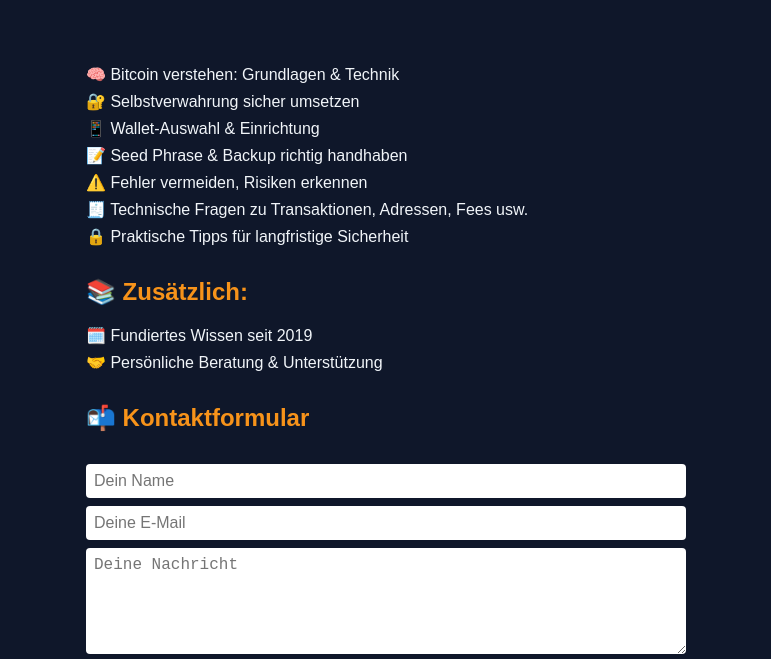
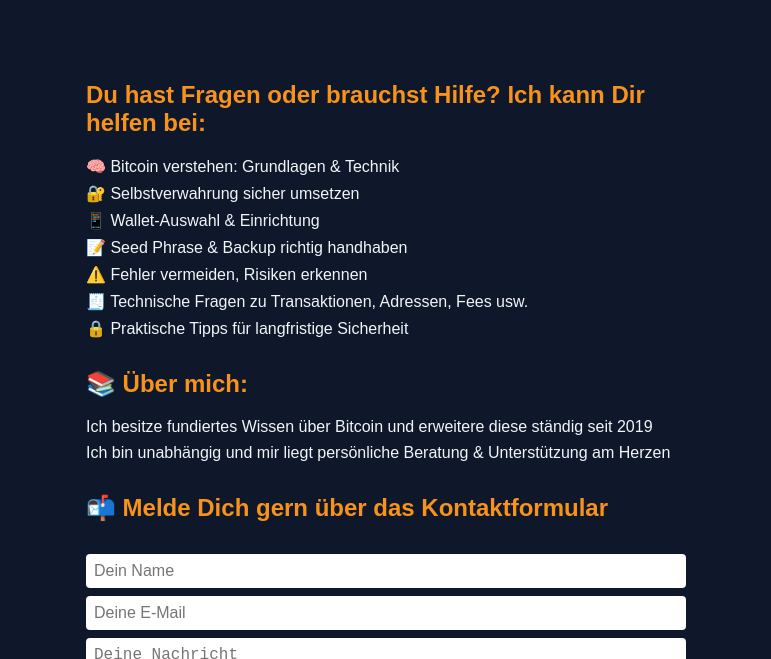
Before and after one commit to PatrickBTC21/Bitcoin, a plain HTML site: page index.html in a window 1280 px wide. Shown: the part 112-771 px from the top of the page, without its empty margins (254-1025 px from the left). Drawn offline with Linux system fonts and the light colour scheme.

Commit message:
Update index.html

```diff
--- a/index.html
+++ b/index.html
@@ -3,7 +3,7 @@
 <head>
   <meta charset="UTF-8" />
   <meta name="viewport" content="width=device-width, initial-scale=1.0" />
-  <title>Bitcoin Hilfe</title>
+  <title>Bitcoin Consulting</title>
   <style>
     body {
       font-family: Arial, sans-serif;
@@ -72,6 +72,7 @@
   </header>
 
   <section>
+    <h2> Du hast Fragen oder brauchst Hilfe? Ich kann Dir helfen bei:</h2>
     <ul>
       <li>🧠 Bitcoin verstehen: Grundlagen & Technik</li>
       <li>🔐 Selbstverwahrung sicher umsetzen</li>
@@ -82,13 +83,13 @@
       <li>🔒 Praktische Tipps für langfristige Sicherheit</li>
     </ul>
 
-    <h2>📚 Zusätzlich:</h2>
+    <h2>📚 Über mich:</h2>
     <ul>
-      <li>🗓️ Fundiertes Wissen seit 2019</li>
-      <li>🤝 Persönliche Beratung & Unterstützung</li>
+      <li>Ich besitze fundiertes Wissen über Bitcoin und erweitere diese ständig seit 2019</li>
+      <li>Ich bin unabhängig und mir liegt persönliche Beratung & Unterstützung am Herzen</li>
     </ul>
 
-    <h2>📬 Kontaktformular</h2>
+    <h2>📬 Melde Dich gern über das Kontaktformular</h2>
     <form action="https://formspree.io/f/mgvkdgww" method="POST">
       <input type="text" name="name" placeholder="Dein Name" required />
       <input type="email" name="_replyto" placeholder="Deine E-Mail" required />
```
